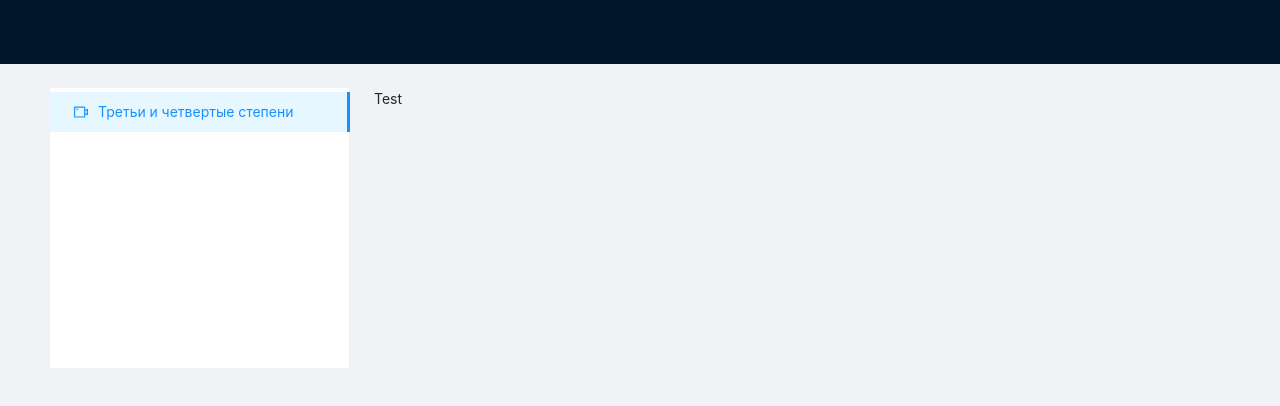
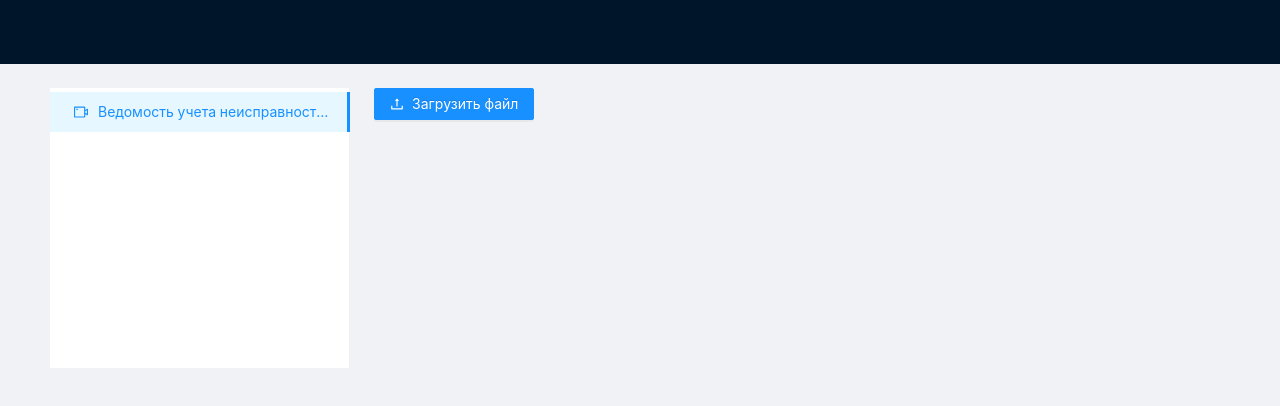
Before and after one commit to AlexMozyrskiy/descartes, a React (Create React App) app: page / in a window 1280 px wide. Shown: the top 406 px of the page. Built offline with nearby package versions, Linux system fonts and the light colour scheme.

Commit message:
Разработана функция возвращающая количетсво строк в загруженном эксель файле

```diff
--- a/src/App.jsx
+++ b/src/App.jsx
@@ -1,4 +1,3 @@
-import { Route, Switch } from 'react-router';
 import { useSelector } from 'react-redux';
 import { Layout } from 'antd';
 import MyHeader from './components/MyHeader/MyHeader';
@@ -24,9 +23,7 @@ const App = () => {
           <MySideBar />
 
           <Content style={{ padding: '0 24px', minHeight: 280 }}>
-            <Switch>
-              <Route exact path='/' render={() => <MyContent />} />
-            </Switch>
+            <MyContent />
           </Content>
         </Layout>
       </Content>
--- /dev/null
+++ b/src/components/Content/frames/VSPRetreatRegister/index.jsx
@@ -0,0 +1,62 @@
+import XLSX from 'xlsx/dist/xlsx.full.min';
+
+import { Upload, Button } from 'antd';
+import { UploadOutlined } from '@ant-design/icons';
+
+import { getRowsCount } from '../../../../library/helpers/getRowsCount';
+
+const VSPMalfunctionRegister = () => {
+  // ------------ Пропсы которые будем передавать в Upload Ant Design, тут и метод при изменении аплоада, то есть загрузки файла ------------
+  const props = {
+    // name: 'file',
+    // action: null,
+    // headers: {
+    //     authorization: 'authorization-text',
+    // },
+    onChange(evt) {
+      let workBookData; // возвращаем объект для сета его в глобальные стейт
+      const selectedFile = typeof evt.fileList[0] !== 'undefined' ? evt.fileList[0].originFileObj : null; // выбранный в браузере файл, один, так как запрещен мульти выбор файлов
+
+      if (selectedFile) {
+        // если файл был выбран. эта проверка чтобы если пользователь нажал кнопку выбрать файл а потом закрыл окно с выбором файла не выбрав его
+        let reader = new FileReader();
+        reader.readAsBinaryString(selectedFile);
+        reader.onload = function (event) {
+          const data = event.target.result;
+          const workBook = XLSX.read(data, {
+            type: 'binary',
+          });
+
+          const workSheetDataObj = workBook.Sheets['Приложение 1 '];
+          const workSheetDataJson = XLSX.utils.sheet_to_json(workSheetDataObj);
+          console.log(workSheetDataObj);
+          console.log(getRowsCount(workSheetDataObj));
+
+          workBookData = {
+            retreatSheetsData: workSheetDataJson,
+          };
+
+          // dispatch(setWorkBookDataThunkCreator(workBookData));
+        };
+
+        reader.onerror = function (event) {
+          workBookData = null;
+          console.error('Файл не может быть прочитан. Код ошибки: ' + event.target.error.code);
+        };
+      }
+    },
+  };
+  // ------------ / Пропсы которые будем передавать в Upload Ant Design, тут и метод при изменении аплоада, то есть загрузки файла ----------
+
+  return (
+    <div>
+      <Upload {...props}>
+        <Button type='primary' icon={<UploadOutlined />}>
+          Загрузить файл
+        </Button>
+      </Upload>
+    </div>
+  );
+};
+
+export default VSPMalfunctionRegister;
--- a/src/components/Content/index.jsx
+++ b/src/components/Content/index.jsx
@@ -1,5 +1,15 @@
+import { Route, Switch } from 'react-router';
+
+import VSPRetreatRegister from './frames/VSPRetreatRegister';
+
 const Content = () => {
-  return <div>Test</div>;
+  return (
+    <div>
+      <Switch>
+        <Route exact path='/' render={() => <VSPRetreatRegister />} />
+      </Switch>
+    </div>
+  );
 };
 
 export default Content;
--- a/src/components/MySideBar/MySideBar.jsx
+++ b/src/components/MySideBar/MySideBar.jsx
@@ -18,7 +18,7 @@ const MySideBar = () => {
     <Sider className='site-layout-background' width={300}>
       <Menu mode='inline' defaultSelectedKeys={['1']} defaultOpenKeys={['1']} style={{ height: '100%' }}>
         <Menu.Item key='1' icon={<VideoCameraOutlined />}>
-          <NavLink to='/'>Третьи и четвертые степени</NavLink>
+          <NavLink to='/'>Ведомость учета неисправностей ВСП</NavLink>
         </Menu.Item>
       </Menu>
     </Sider>
--- /dev/null
+++ b/src/library/helpers/getRowsCount/index.js
@@ -0,0 +1,17 @@
+/**
+ * Считает количество заполненных ячеек в колонке "А" файла excel
+ *
+ * @param {Object} parsedObject - объект парс excel файла с помощью библиотеки XLSX
+ * @returns
+ */
+export const getRowsCount = (parsedObject) => {
+  let counter = 0;
+
+  Object.keys(parsedObject).forEach((item) => {
+    if (item.slice(0, 1) === 'A') {
+      counter++;
+    }
+  });
+
+  return counter;
+};
```
